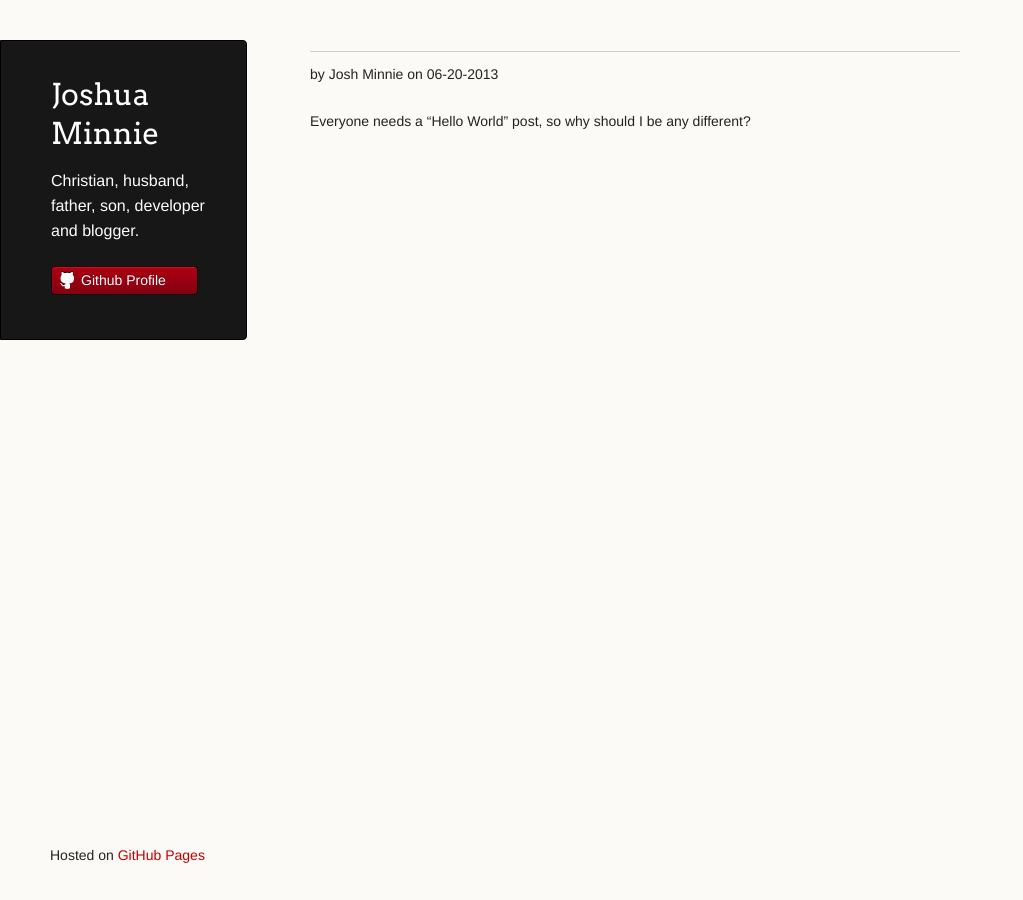
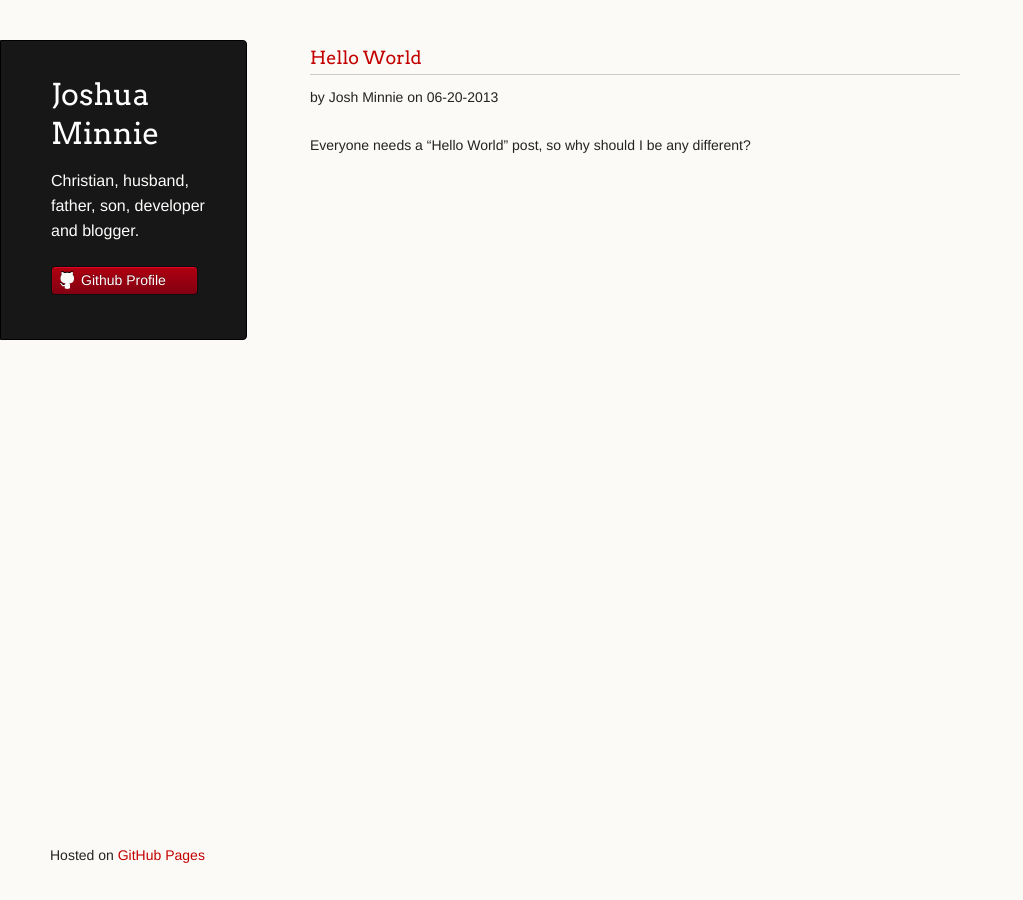
Before and after one commit to joshminnie/joshminnie.github.io, a Jekyll site: the page built from index.html, in a window 1280 px wide. Shown: the whole page, without its empty margins (0-1023 px from the left). Built offline with Jekyll 4.4.1, drawn with Linux system fonts in a browser that asks for light colours.

```diff
--- a/index.html
+++ b/index.html
@@ -5,7 +5,7 @@ title: Home | Joshua Minnie
 
 {% for post in site.posts %}
 <article>
-  <h3><a href="{{ post.url }}">{{ page.post_title }}</a></h3>
+  <h3><a href="{{ post.url }}">{{ post.post_title }}</a></h3>
   <p><small>by {{ post.post_author }} on {{ post.date | date: "%m-%d-%Y" }}</small></p>
   <p>{{ post.content | strip_html | truncatewords:75}}</p>
 </article>
```
